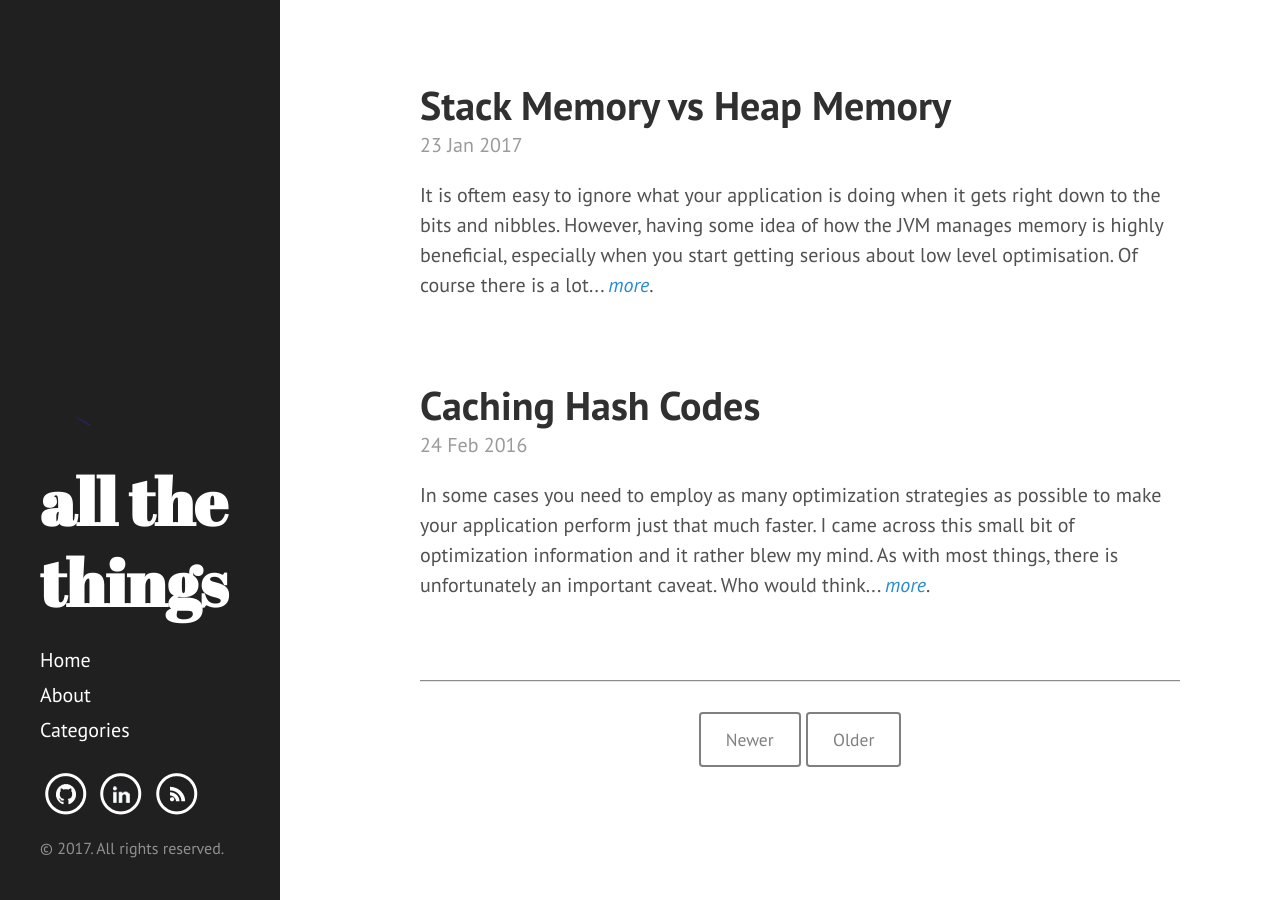
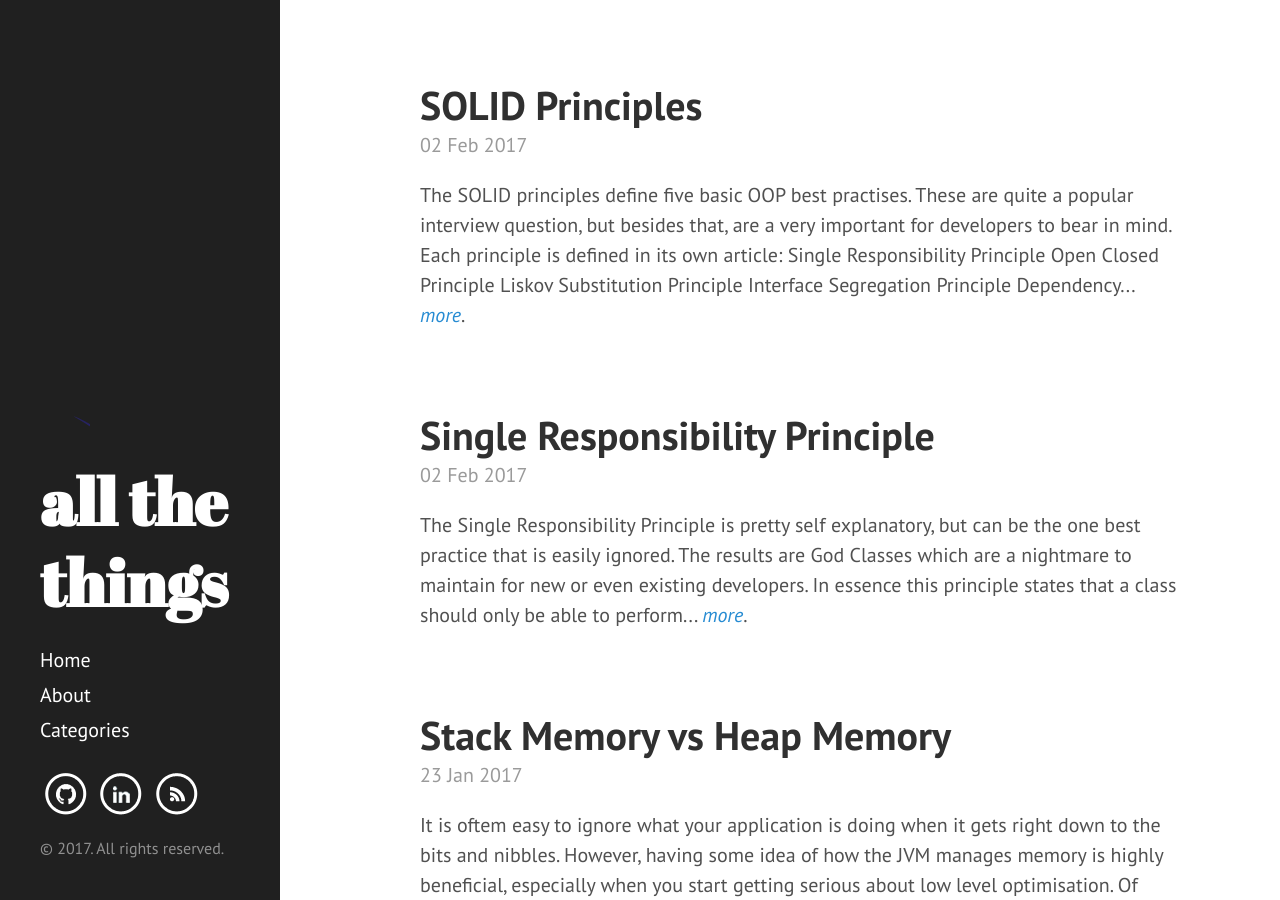
Before and after one commit to nbobhate/nbobhate.github.io, a Jekyll site: the page built from index.html, in a window 1280 px wide and 900 px high. Built offline with Jekyll 4.4.1, drawn with Linux system fonts in a browser that asks for light colours; the list of posts is cut into pages by our own code.

Commit message:
New post.

```diff
--- a/_config.yml
+++ b/_config.yml
@@ -6,7 +6,7 @@ highlighter:      rouge
 # Settings
 permalink:        pretty
 paginate:         10
-excerpt_separator: "<!--more-->"
+excerpt_separator: "<!--more-->" # this is currently not being used :(
 
 # Site Metadata
 title:            all the things
--- /dev/null
+++ b/_posts/2017-02-02-single-responsibility.md
@@ -0,0 +1,128 @@
+---
+layout: post
+title: Single Responsibility Principle
+published: true
+tags: [Best Practises]
+---
+
+The Single Responsibility Principle is pretty self explanatory, but can be the one best practice that is easily ignored. The results are God Classes which are a nightmare to maintain for new or even existing developers.
+
+In essence this principle states that a class should only be able to perform actions that it is directly responsible for. Sounds pretty obvoious but this distinction does get a bit blurry. The key is to always bear in mind the purpose of your class.
+
+For example, let's say we have an `Book` class. We have some operations that we want to perform with `Book`.
+{% highlight java %}
+public class Book {
+
+  public String getTitle() {
+    return "Some title";
+  }
+
+  public String getAuthor() {
+    return "Some author";
+  }
+
+  public Page getCurrentPage() {
+    // Return the current page
+  }
+
+  public void printPage() {
+    // Print the current page
+  }
+
+  public void save() {
+    // Save book to file
+  }
+}
+{% endhighlight %}
+
+The `Book` class is currently responsible for returning metadata about itself (title, author), printing a page, and saving itself to a file. The last two operations violate the Single Responsibility Principle because `Book` shouldn't need to worry about how it should be printed and to what format, nor how it is saved. These operations can be removed and the responsibility can be granted to other classes.
+
+We can remove the printing operations and create a class specifically responsible for printing pages. This makes it easier to mamange things like printing to different types of output, printing multiple pages, etc.
+{% highlight java %}
+public interface Printer {
+  public void printPage(Page page);
+}
+
+public class PlainTextPrinter implements Printer {
+  public void printPage(Page page) {
+    // print the page as plain text
+  }
+}
+
+public class PDFPrinter implements Printer {
+  public void printPage(Page page) {
+    // print the page as a PDF
+  }
+}
+{% endhighlight %}
+
+So what does `Book` look like now? We can remove the `printPage()` method as we have another class that is responsible for this operation.
+{% highlight java %}
+public class Book {
+
+  public String getTitle() {
+    return "Some title";
+  }
+
+  public String getAuthor() {
+    return "Some author";
+  }
+
+  public Page getCurrentPage() {
+    // Return the current page
+  }
+
+  public void save() {
+    // Save book to DB
+  }
+}
+{% endhighlight %}
+
+When we want to then print a page from a `Book` instance, we can do so as follows,
+{% highlight java %}
+public static void main(String[] args) {
+  Book book = new Book();
+  Printer printer = new PlainTextPrinter();
+  printer.printPage(book.getCurrentPage());
+}
+{% endhighlight %}
+
+Similarly, we can remove the saveing responsibility from the `Book` class and create specific classes that handle this operations.
+{% highlight java %}
+public class SimpleFilePersistance {
+  public void save(Book book) {
+    // Persist the book to a file
+  }
+}
+{% endhighlight %}
+
+Our `Book` class is now much simpler and more cohesive:
+{% highlight java %}
+public class Book {
+
+  public String getTitle() {
+    return "Some title";
+  }
+
+  public String getAuthor() {
+    return "Some author";
+  }
+
+  public Page getCurrentPage() {
+    // Return the current page
+  }
+}
+{% endhighlight %}
+
+We can use the `SimpleFilePersistance` class as follows.
+{% highlight java %}
+public static void main(String[] args) {
+  Book book = new Book();
+
+  Printer printer = new PlainTextPrinter();
+  printer.printPage(book.getCurrentPage());
+
+  SimpleFilePersistance simpleFilePersistance = new SimpleFilePersistance();
+  simpleFilePersistance.save(book);
+}
+{% endhighlight %}
--- /dev/null
+++ b/_posts/2017-02-02-solid-principles.md
@@ -0,0 +1,15 @@
+---
+layout: post
+title: SOLID Principles
+published: true
+tags: [Best Practises]
+---
+
+The SOLID principles define five basic OOP best practises. These are quite a popular interview question, but besides that, are a very important for developers to bear in mind.<!--more-->
+
+Each principle is defined in its own article:
+1. [Single Responsibility Principle]({% post_url 2017-02-02-single-responsibility %})
+2. Open Closed Principle
+3. Liskov Substitution Principle
+4. Interface Segregation Principle
+5. Dependency Inversion Principle
--- a/index.html
+++ b/index.html
@@ -8,8 +8,8 @@ title: Home
 	  <div class="post">
 			<h1 class="post-title"><a href="{{ post.url }}">{{ post.title }}</a></h1>
 	    <span class="post-date">{{ post.date | date_to_string }}</span>
-	    <!--p>{{ post.excerpt }}<a href="{{ post.url }}">More...</a></p-->
-			<p>{{ post.content | strip_html | truncatewords:50 }} <a style="font-style: italic" href="{{ post.url }}">more</a>.</p>
+	    <!--	<p>{{ post.excerpt }}<a href="{{ post.url }}">More...</a></p> -->
+		  <p>{{ post.content | strip_html | truncatewords:50 }} <a style="font-style: italic" href="{{ post.url }}">more</a>.</p>
 	  </div>
   {% endfor %}
 </div>
```
